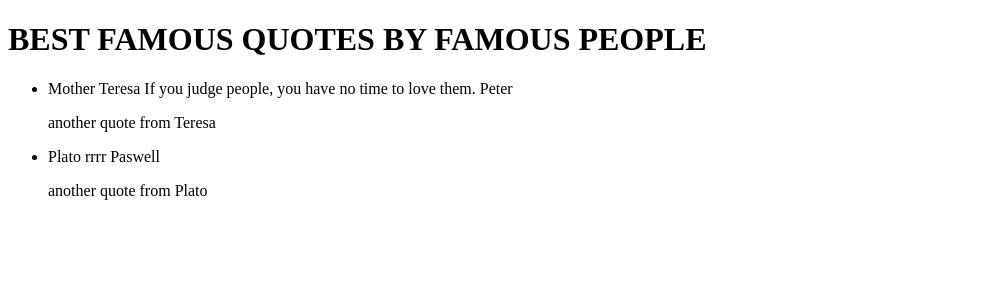
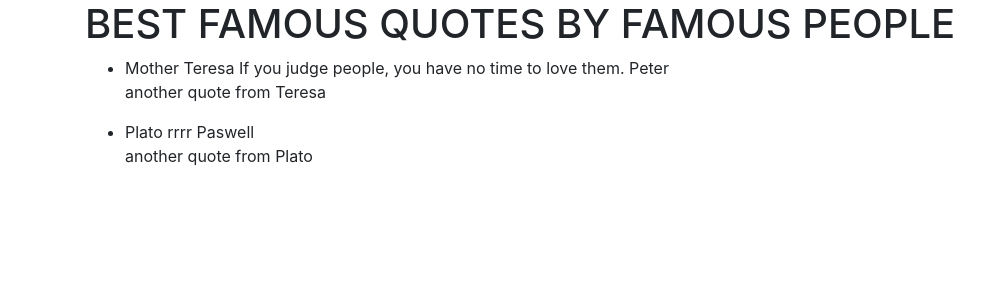
Before and after one commit to peterndungukamau/Quotes-App, an Angular app: page / in a window 1280 px wide. Shown: the top 300 px of the page, without its empty margins (0-1008 px from the left). Built offline with nearby package versions, Linux system fonts and the light colour scheme.

Commit message:
add bootstrap

```diff
--- a/package.json
+++ b/package.json
@@ -19,6 +19,8 @@
     "@angular/platform-browser": "~8.2.11",
     "@angular/platform-browser-dynamic": "~8.2.11",
     "@angular/router": "~8.2.11",
+    "bootstrap": "^4.3.1",
+    "popper": "^1.0.1",
     "rxjs": "~6.4.0",
     "tslib": "^1.10.0",
     "zone.js": "~0.9.1"
--- a/src/app/quote/quote.component.html
+++ b/src/app/quote/quote.component.html
@@ -1,4 +1,4 @@
-<div>
+<div class="container">
 <h1>BEST FAMOUS QUOTES BY FAMOUS PEOPLE </h1>
 <ul>
 <li *ngFor='let quote of quotes'>{{quote.author}} {{quote.quote}} {{quote.submitter}}
--- a/src/styles.css
+++ b/src/styles.css
@@ -1 +1 @@
-/* You can add global styles to this file, and also import other style files */
+@import "~bootstrap/dist/css/bootstrap.css"
```
Also changed, not shown: 1 other file (tests, documents, lock files or other folders).
